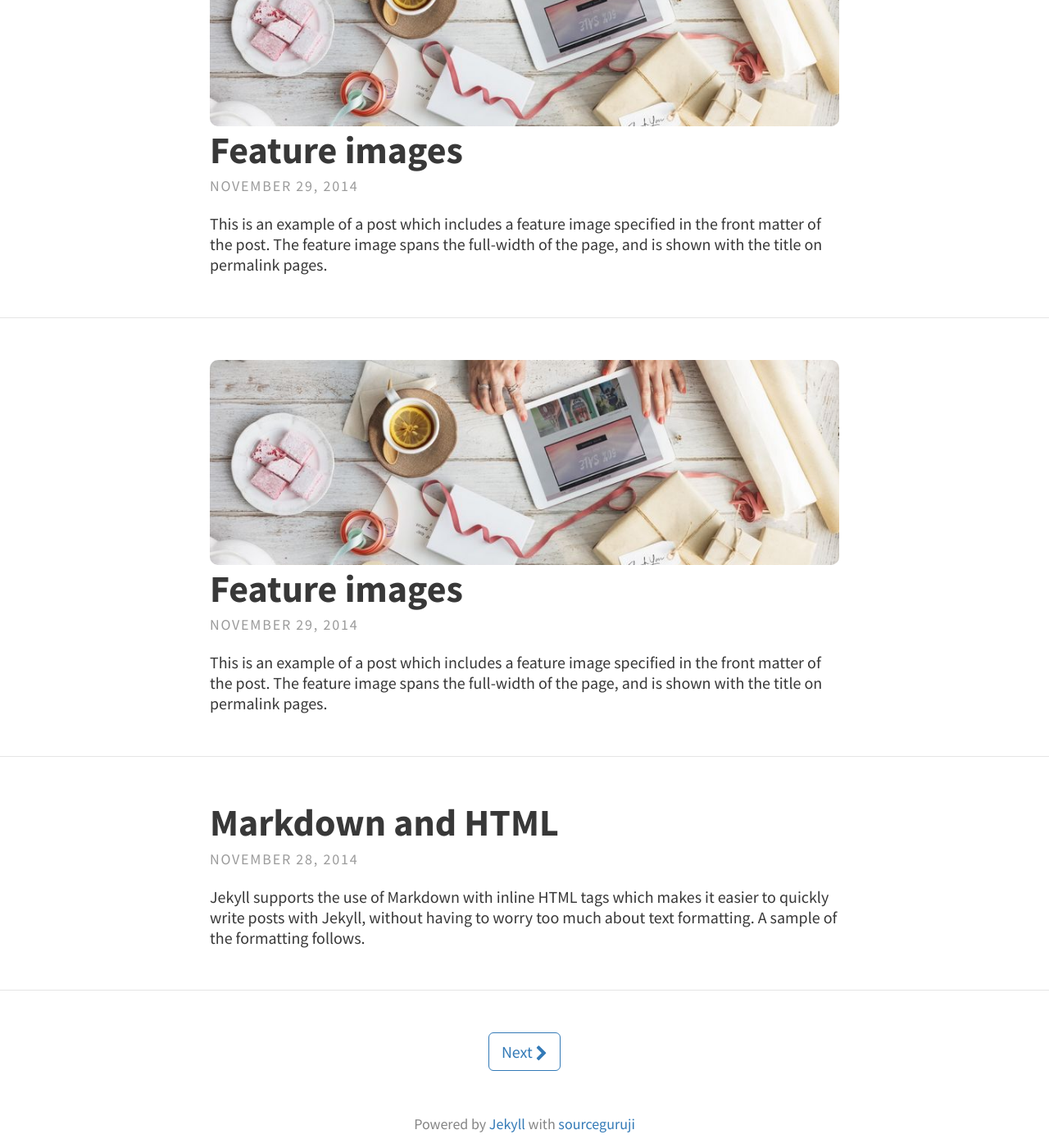
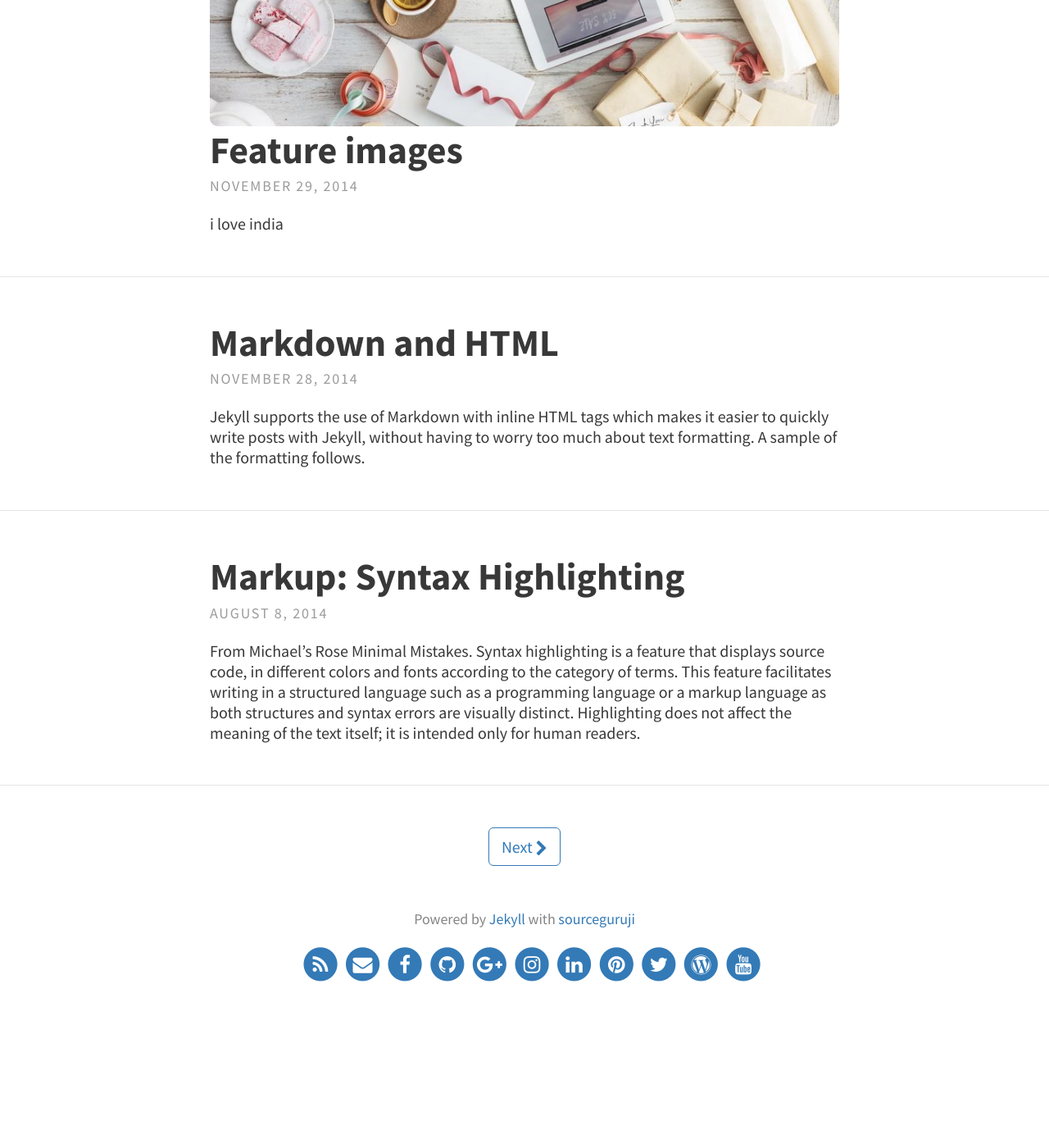
Before and after one commit to SourceTechGuruji/SourceTechGuruji.github.io, a Jekyll site: the page built from index.html, in a window 1280 px wide and 1400 px high, scrolled down 1056 px. Shown: the whole window at 82% size. Built offline with Jekyll 4.4.1, drawn with Linux system fonts in a browser that asks for light colours; the list of posts is cut into pages by our own code; after the commit the page ends 2326 px from its top, so only the background shows below that.

Commit message:
Updated 2 files via CloudCannon

```diff
--- a/_posts/2014-11-29-feature-images-copy.md
+++ /dev/null
@@ -1,9 +0,0 @@
----
-layout: post
-title: Feature images
-feature-img: "assets/img/pexels/desk-messy.jpeg"
-thumbnail: "assets/img/thumbnails/desk-messy.jpeg"
-tags: [Test, Lorem]
----
-
-This is an example of a post which includes a feature image specified in the front matter of the post. The feature image spans the full-width of the page, and is shown with the title on permalink pages.
--- a/_posts/2014-11-29-feature-images.md
+++ b/_posts/2014-11-29-feature-images.md
@@ -6,4 +6,4 @@ thumbnail: "assets/img/thumbnails/desk-messy.jpeg"
 tags: [Test, Lorem]
 ---
 
-This is an example of a post which includes a feature image specified in the front matter of the post. The feature image spans the full-width of the page, and is shown with the title on permalink pages.
+i love india
```
